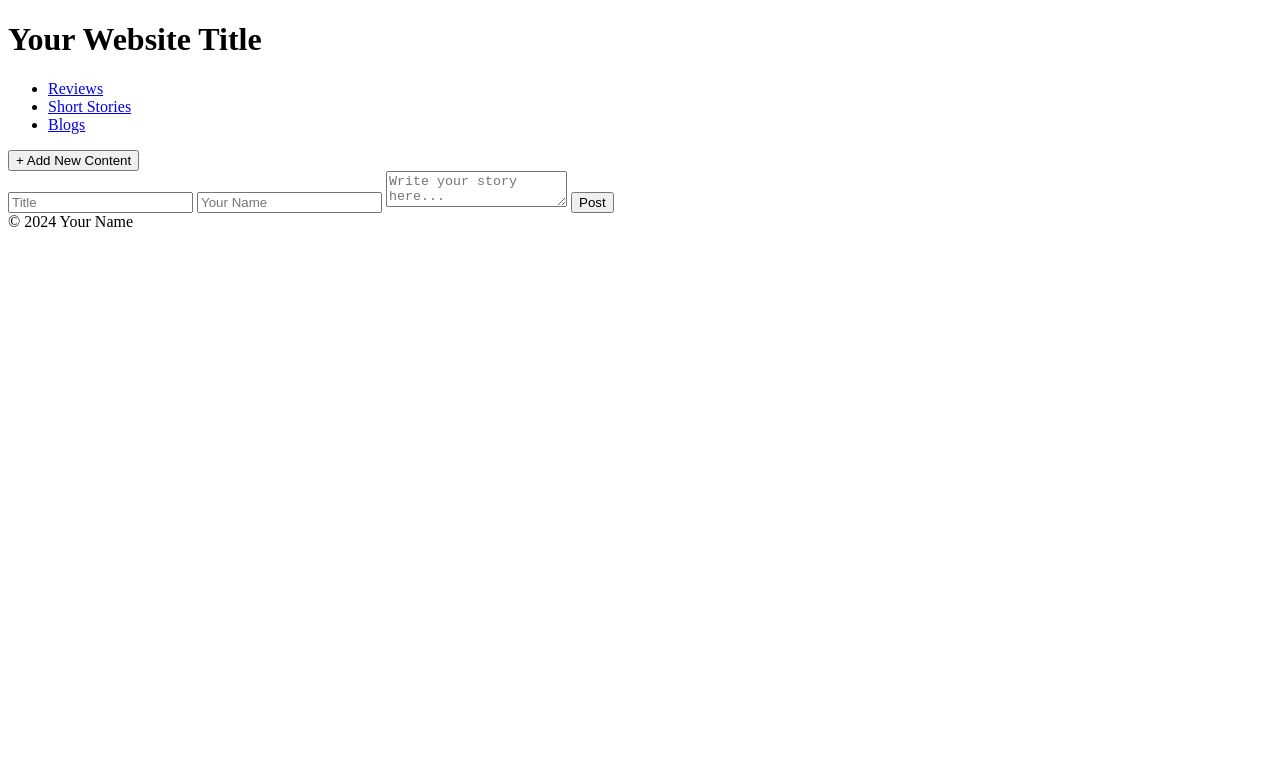
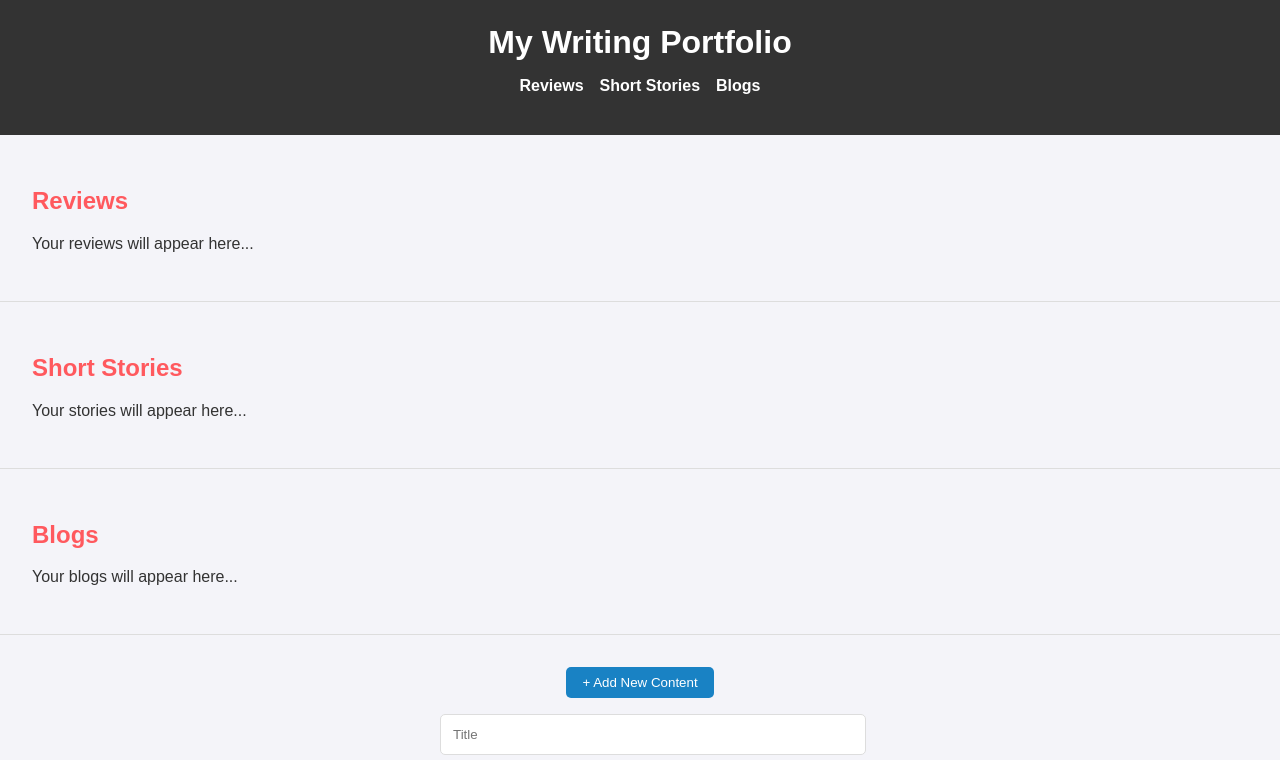
Before and after one commit to axeinsane/BLOG, a plain HTML site: page index.html in a window 1280 px wide. Both pictures are taken after a click on the button "+ Add New Content". Shown: the top 760 px of the page. Drawn offline with Linux system fonts and the light colour scheme.

Commit message:
Update index.html

```diff
--- a/index.html
+++ b/index.html
@@ -3,12 +3,138 @@
 <head>
     <meta charset="UTF-8">
     <meta name="viewport" content="width=device-width, initial-scale=1.0">
-    <title>Your Website Name</title>
-    <link rel="stylesheet" href="styles.css">
+    <title>My Writing Portfolio</title>
+    <style>
+        /* General Styling */
+        body {
+            font-family: Arial, sans-serif;
+            background-color: #f4f4f9;
+            color: #333;
+            margin: 0;
+            padding: 0;
+        }
+
+        header {
+            background-color: #333;
+            color: white;
+            padding: 1.5rem;
+            text-align: center;
+            animation: slideIn 0.8s ease-out;
+        }
+
+        header h1 {
+            margin: 0;
+        }
+
+        nav ul {
+            list-style: none;
+            padding: 0;
+            display: flex;
+            justify-content: center;
+            gap: 1rem;
+        }
+
+        nav a {
+            color: white;
+            text-decoration: none;
+            font-weight: bold;
+        }
+
+        /* Section Styling */
+        section {
+            padding: 2rem;
+            border-bottom: 1px solid #ddd;
+        }
+
+        h2 {
+            color: #ff595e;
+        }
+
+        #new-content {
+            display: flex;
+            flex-direction: column;
+            align-items: center;
+            padding: 2rem;
+        }
+
+        #new-content-btn {
+            background-color: #1982c4;
+            color: white;
+            padding: 0.5rem 1rem;
+            border: none;
+            border-radius: 5px;
+            cursor: pointer;
+            transition: background-color 0.3s;
+        }
+
+        #new-content-btn:hover {
+            background-color: #1261a0;
+        }
+
+        /* Form Styling */
+        #new-content-form {
+            display: none; /* Hidden initially */
+            flex-direction: column;
+            gap: 0.5rem;
+            width: 80%;
+            max-width: 400px;
+            margin-top: 1rem;
+        }
+
+        #new-content-form input,
+        #new-content-form textarea {
+            width: 100%;
+            padding: 0.75rem;
+            border-radius: 5px;
+            border: 1px solid #ddd;
+        }
+
+        #new-content-form button {
+            background-color: #06d6a0;
+            color: white;
+            border: none;
+            border-radius: 5px;
+            padding: 0.75rem;
+            cursor: pointer;
+            transition: background-color 0.3s;
+        }
+
+        #new-content-form button:hover {
+            background-color: #05b484;
+        }
+
+        /* Content Card Styling */
+        .content-card {
+            background-color: #fff;
+            border: 1px solid #ddd;
+            border-radius: 5px;
+            padding: 1rem;
+            margin-top: 1rem;
+            box-shadow: 0px 4px 8px rgba(0, 0, 0, 0.1);
+        }
+
+        .content-card h3 {
+            color: #1982c4;
+        }
+
+        /* Animation */
+        @keyframes slideIn {
+            from { transform: translateY(-100%); }
+            to { transform: translateY(0); }
+        }
+
+        footer {
+            background-color: #333;
+            color: white;
+            text-align: center;
+            padding: 1rem;
+            margin-top: 2rem;
+        }
+    </style>
 </head>
 <body>
     <header>
-        <h1>Your Website Title</h1>
+        <h1>My Writing Portfolio</h1>
         <nav>
             <ul>
                 <li><a href="#reviews">Reviews</a></li>
@@ -17,21 +143,77 @@
             </ul>
         </nav>
     </header>
+
     <main>
-        <!-- Content sections here -->
-        <section id="reviews"> <!-- Your review section here --> </section>
-        <section id="stories"> <!-- Your stories section here --> </section>
-        <section id="blogs"> <!-- Your blogs section here --> </section>
+        <section id="reviews">
+            <h2>Reviews</h2>
+            <p>Your reviews will appear here...</p>
+        </section>
+
+        <section id="stories">
+            <h2>Short Stories</h2>
+            <p>Your stories will appear here...</p>
+        </section>
+
+        <section id="blogs">
+            <h2>Blogs</h2>
+            <p>Your blogs will appear here...</p>
+        </section>
+
         <section id="new-content">
             <button id="new-content-btn">+ Add New Content</button>
             <form id="new-content-form">
-                <input type="text" id="title" placeholder="Title">
-                <input type="text" id="author" placeholder="Your Name">
-                <textarea id="content" placeholder="Write your story here..."></textarea>
+                <input type="text" id="title" placeholder="Title" required>
+                <input type="text" id="author" placeholder="Your Name" required>
+                <textarea id="content" placeholder="Write your content here..." required></textarea>
                 <button type="submit">Post</button>
             </form>
         </section>
     </main>
-    <footer>© 2024 Your Name</footer>
+
+    <footer>© 2024 My Name</footer>
+
+    <script>
+        // JavaScript for toggling the form visibility
+        const newContentBtn = document.getElementById("new-content-btn");
+        const newContentForm = document.getElementById("new-content-form");
+
+        newContentBtn.addEventListener("click", () => {
+            if (newContentForm.style.display === "none" || newContentForm.style.display === "") {
+                newContentForm.style.display = "flex"; // Show the form
+            } else {
+                newContentForm.style.display = "none"; // Hide the form
+            }
+        });
+
+        // JavaScript for handling form submission
+        newContentForm.addEventListener("submit", (event) => {
+            event.preventDefault(); // Stop the form from reloading the page
+
+            // Get input values
+            const title = document.getElementById("title").value;
+            const author = document.getElementById("author").value;
+            const content = document.getElementById("content").value;
+
+            // Create a new content card
+            const newContentCard = document.createElement("div");
+            newContentCard.classList.add("content-card");
+
+            newContentCard.innerHTML = `
+                <h3>${title}</h3>
+                <p><strong>By:</strong> ${author}</p>
+                <p>${content}</p>
+            `;
+
+            // Add the new content to the reviews section (you can change this to another section if needed)
+            document.getElementById("reviews").appendChild(newContentCard);
+
+            // Clear the form fields
+            newContentForm.reset();
+
+            // Optionally hide the form again
+            newContentForm.style.display = "none";
+        });
+    </script>
 </body>
 </html>
```
